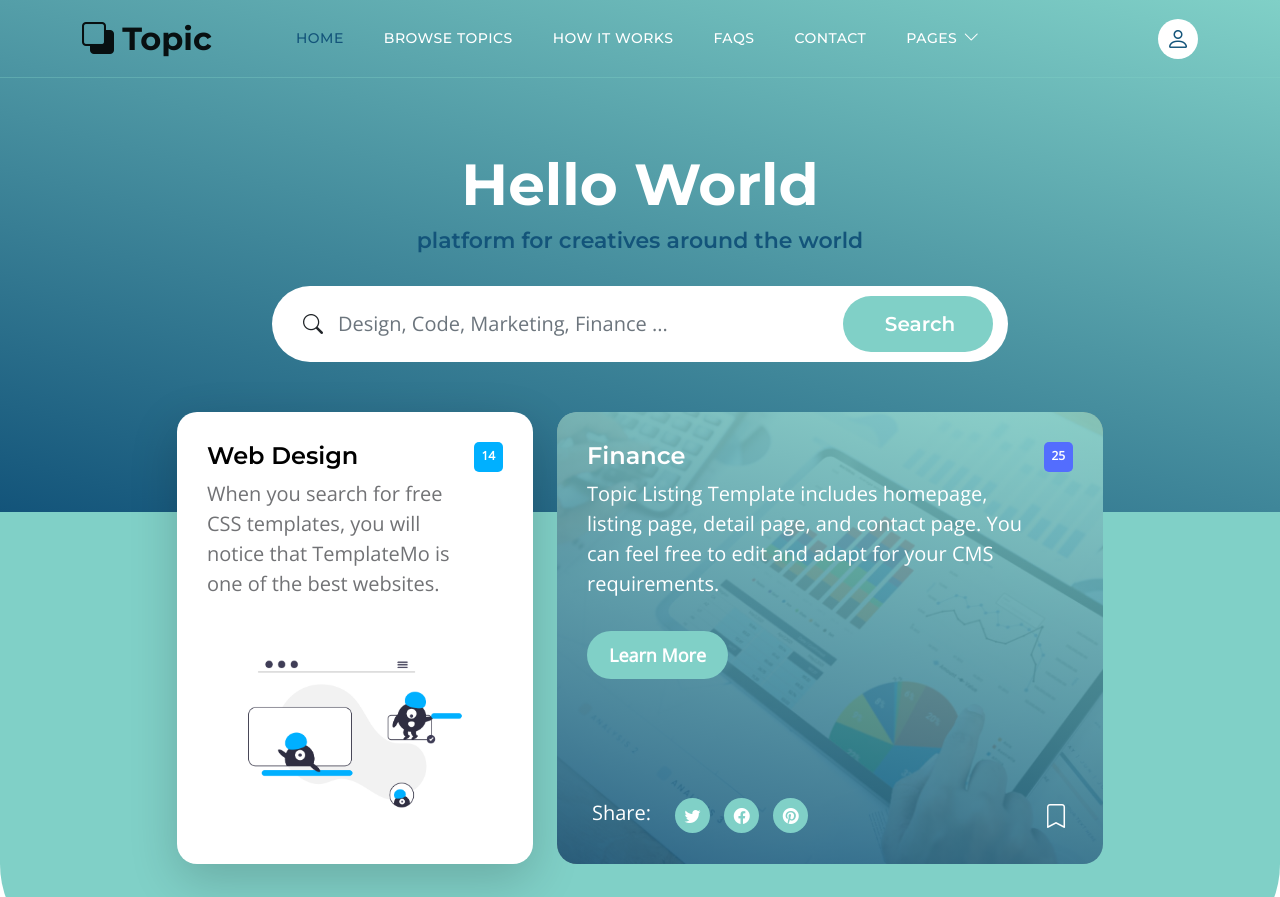
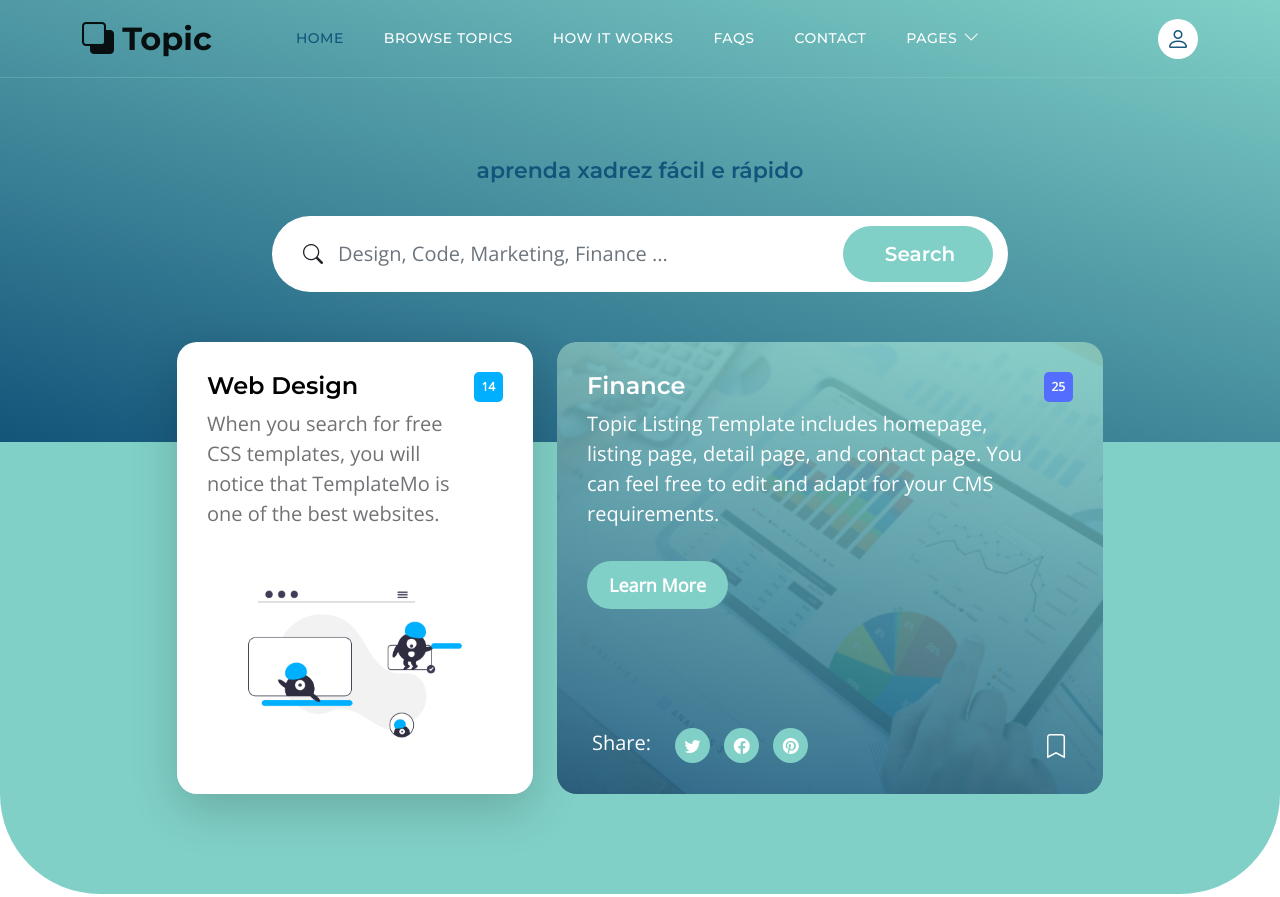
Before and after one commit to dinizraphael/raphael, a plain HTML site: page index.html in a window 1280 px wide. Shown: the top 897 px of the page. Drawn offline with nearby package versions, Linux system fonts and the light colour scheme.

Commit message:
platform

```diff
--- a/index.html
+++ b/index.html
@@ -95,9 +95,9 @@ https://templatemo.com/tm-590-topic-listing
                     <div class="row">
 
                         <div class="col-lg-8 col-12 mx-auto">
-                            <h1 class="text-white text-center">Hello World</h1>
+                            <h1 class="text-white text-center"></h1>
 
-                            <h6 class="text-center">platform for creatives around the world</h6>
+                            <h6 class="text-center">aprenda xadrez fácil e rápido</h6>
 
                             <form method="get" class="custom-form mt-4 pt-2 mb-lg-0 mb-5" role="search">
                                 <div class="input-group input-group-lg">
```
